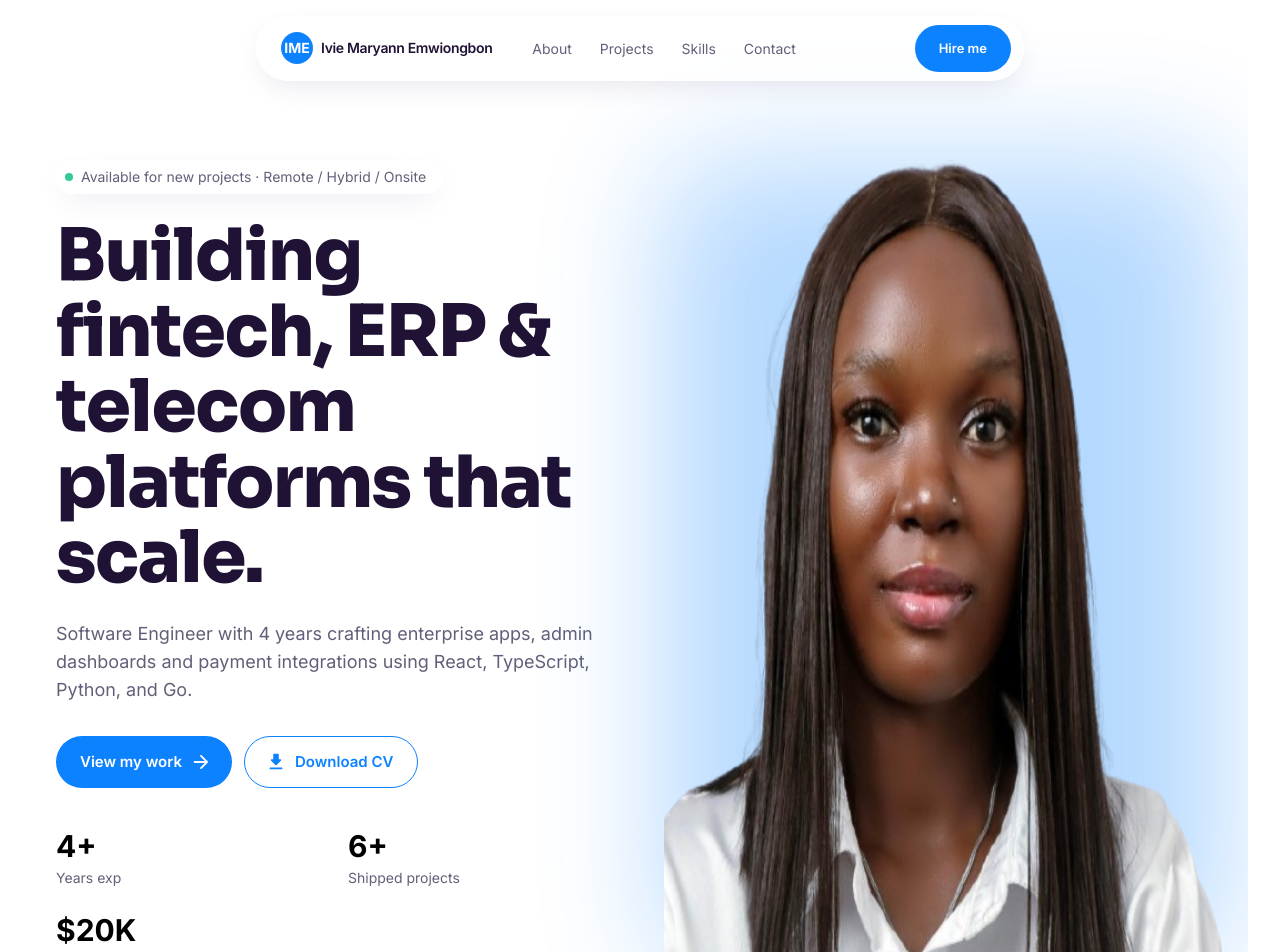
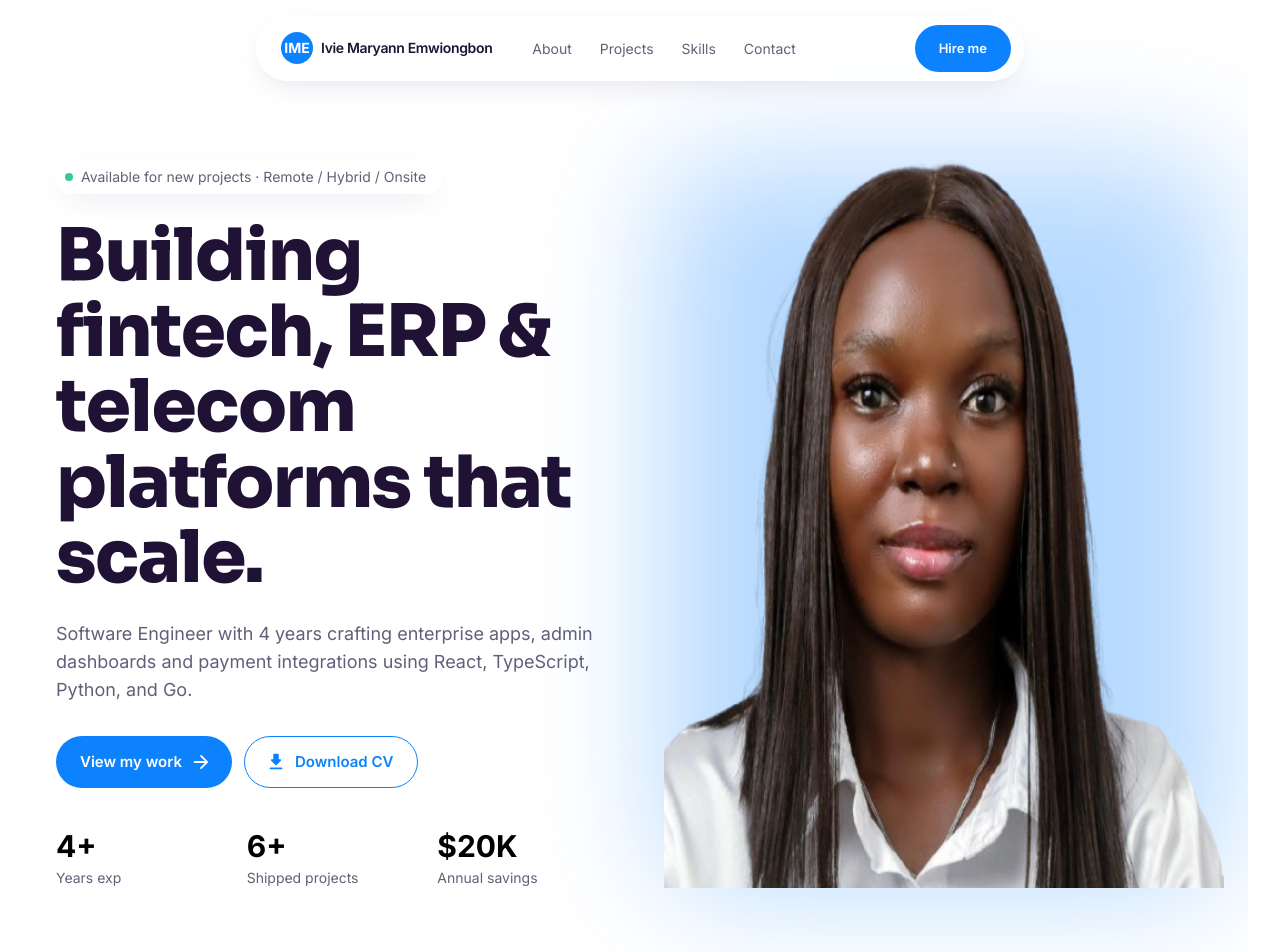
Before and after one commit to ivie-gif/ivie-m-emwiongbon, a React (Vite) app: page / in a window 1280 px wide. Shown: the top 952 px of the page. Built offline with nearby package versions, Linux system fonts and the light colour scheme.

Commit message:
fix: hero section

```diff
--- a/src/components/portfolio/Hero.jsx
+++ b/src/components/portfolio/Hero.jsx
@@ -38,7 +38,7 @@ export function Hero() {
             </Button>
           </div>
 
-          <div className="mt-10 grid grid-cols-2 sm:grid-cols-4 gap-6">
+          <div className="mt-10 grid grid-cols-3 sm:grid-cols-4 gap-3">
             {stats.map((s) => (
               <div key={s.label} >
                 <div className="text-2xl sm:text-3xl font-bold text-[#000000]">{s.value}</div>
```
Also changed, not shown: 1 other file (tests, documents, lock files or other folders).
